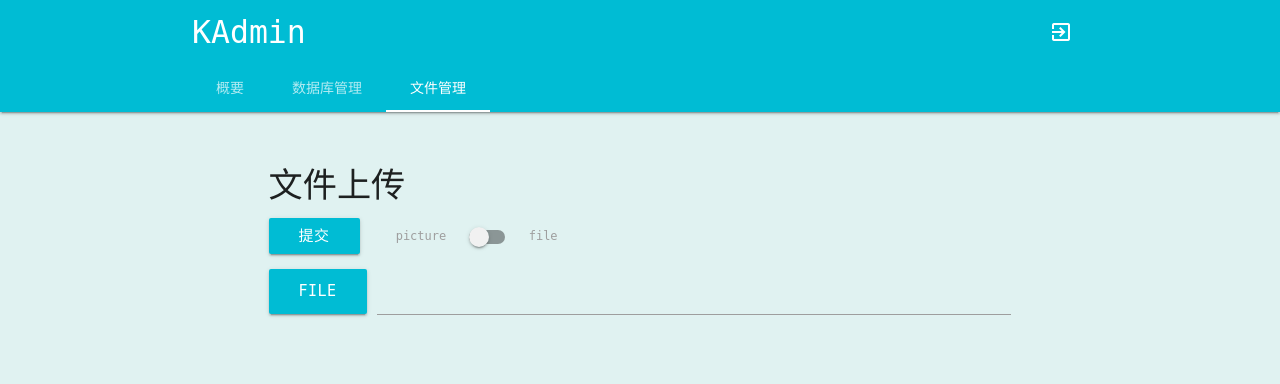
After one commit to FlyAndNotDown/Blog, a Django app: page /kadmin/file in a window 1280 px wide. The commit adds this page. Shown: the top 384 px of the page. Run offline with Django 3.2, Linux system fonts and the light colour scheme; some libraries are stand-ins or nearby versions.

```diff
--- /dev/null
+++ b/main/static/main/css/kadmin/file.css
@@ -0,0 +1,4 @@
+body {
+    font-family: "Microsoft YaHei UI Light", monospace;
+    font-weight: 100;
+}
--- /dev/null
+++ b/main/static/main/css/kadmin/index.css
@@ -0,0 +1,4 @@
+body {
+    font-family: "Microsoft YaHei UI Light", monospace;
+    font-weight: 100;
+}
--- a/main/urls.py
+++ b/main/urls.py
@@ -61,6 +61,12 @@ urlpatterns = [
     url(r'^comment/reply$', views.comment_reply, name='comment_reply'),
 
     # 管理员系统
-    # 管理员登录
-    url(r'^kadmin$', views.kadmin, name='kadmin')
+    # 管理员主页
+    url(r'^kadmin$', views.kadmin, name='kadmin'),
+    # 文件管理页面
+    url(r'^kadmin/file$', views.kadmin_file, name='kadmin_file'),
+
+    # 文件管理系统
+    # 文件上传
+    url(r'^file/upload$', views.file_upload, name='file_upload')
 ]
--- /dev/null
+++ b/main/view/file.py
@@ -0,0 +1,50 @@
+def get_file_postfix(file_name):
+    """
+    获取后缀名
+    :param file_name: 文件名
+    :return: 后缀名
+    """
+    return '.' + file_name.split('.')[-1]
+
+
+# 危险的文件后缀名
+dangerous_file_postfix = [
+    '.sh'
+]
+
+
+def check_if_file_dangerous(file_name):
+    """
+    检验文件是否危险
+    :param file_name: 文件名
+    :return: 是否危险
+    """
+    postfix = get_file_postfix(file_name)
+    for p in dangerous_file_postfix:
+        if postfix == p:
+            return False
+    return True
+
+
+# TODO 获取随机名字
+
+
+class FileUploadRequest:
+    """
+    文件上传请求
+    """
+    def __init__(self, file, file_type):
+        """
+        文件
+        :param file: 文件
+        :param file_type: 文件类型
+        """
+        # 先检查文件是否有危害
+        if check_if_file_dangerous(file.name):
+            self.__response = {
+                'state': False,
+                'reason': '文件类型对服务器有危害，禁止上传'
+            }
+        else:
+            # TODO
+            pass
--- a/main/views.py
+++ b/main/views.py
@@ -12,6 +12,7 @@ from .view.about import *
 from .view.post import *
 from .view.comment import *
 from .view.message import *
+from .view.file import *
 
 import json
 
@@ -188,7 +189,7 @@ def login_local_admin__login(request):
     # 如果成功登录了，就将管理员信息存入 session
     if login_local_admin__login_request.get_response()['state']:
         request.session['admin_login_state'] = True
-        request.session['admin_info'] = login_local_admin__login_request.get_admin_info()
+        request.session['admin_user_info'] = login_local_admin__login_request.get_admin_info()
     # 返回 json 数据
     return HttpResponse(json.dumps(login_local_admin__login_request.get_response()))
 
@@ -199,6 +200,8 @@ def login_logout(request):
     # 清除 session 信息
     request.session['login_state'] = False
     request.session['user_info'] = None
+    request.session['admin_login_state'] = False
+    request.session['admin_user_info'] = None
     # 返回 json 数据
     return HttpResponse(json.dumps({'state': True}))
 
@@ -330,6 +333,43 @@ def message(request):
 # 管理员系统
 # 管理员登录
 def kadmin(request):
-    return render(request, 'main/kadmin/index.html', {
+    # 根据管理员是否登录
+    # 如果已经登录则显示管理员主页
+    if request.session.get('admin_login_state'):
+        return render(request, 'main/kadmin/index.html', {
+            'header': Header(
+                title='管理员主页_Kindem的博客_专注技术的小博客',
+                keywords='',
+                description=''
+            )
+        })
+    # 否则显示登录页面
+    else:
+        return render(request, 'main/kadmin/login.html', {
+            'header': Header(
+                title='管理员登录_Kindem的博客_专注技术的小博客',
+                keywords='',
+                description=''
+            )
+        })
 
+
+# 文件管理页面
+def kadmin_file(request):
+    return render(request, 'main/kadmin/file.html', {
+        'header': Header(
+            title='文件管理_Kindem的博客_专注技术的小博客',
+            keywords='',
+            description=''
+        )
     })
+
+
+# ----------------------------------------------------- #
+# 文件管理系统
+# 文件上传
+def file_upload(request):
+    # 获取文件内容
+    file = request.FILES.get('file')
+    # 获取文件类型
+    file_type = request.POST.get('type')
--- a/templates/kadmin_base.html
+++ b/templates/kadmin_base.html
@@ -22,7 +22,7 @@
     {% block additional-css %}
     {% endblock %}
 </head>
-<body>
+<body class="teal lighten-5">
     {# 导航栏块 #}
     {% block navbar %}
     {% endblock %}
@@ -35,13 +35,13 @@
     {% block main %}
     {% endblock %}
 
-    <!--页脚-->
-    <footer class="page-footer cyan">
-        <div class="footer-copyright">
-            <div class="container">@ 2017 Copyright kindemh.cn<br>
-                Frontend Framework By <a href="http://materializecss.com/about.html" class="white-text">MaterializeCSS</a></div>
-        </div>
-    </footer>
+{#    <!--页脚-->#}
+{#    <footer class="page-footer cyan">#}
+{#        <div class="footer-copyright">#}
+{#            <div class="container">@ 2017 Copyright kindemh.cn<br>#}
+{#                Frontend Framework By <a href="http://materializecss.com/about.html" class="white-text">MaterializeCSS</a></div>#}
+{#        </div>#}
+{#    </footer>#}
 
     <!--jQuery-->
     <script src="{% static 'main/lib/jQuery/jquery-3.2.1.min.js' %}"></script>
--- /dev/null
+++ b/templates/main/kadmin/file.html
@@ -0,0 +1,92 @@
+{% extends 'kadmin_base.html' %}
+{% load staticfiles %}
+
+{% block additional-css %}
+    <link href="{% static 'main/css/kadmin/file.css' %}" rel="stylesheet">
+{% endblock %}
+
+{% block navbar %}
+    <nav class="nav-extended cyan">
+        <div class="nav-wrapper container">
+            <a class="brand-logo">KAdmin</a>
+            <ul class="right">
+                <li><a><i class="material-icons">exit_to_app</i></a></li>
+            </ul>
+        </div>
+        <div class="nav-content container">
+            <ul class="tabs tabs-transparent">
+                <li class="tab"><a href="/kadmin" target="_self">概要</a></li>
+                <li class="tab disabled"><a href="#" target="_self">数据库管理</a></li>
+                <li class="tab"><a class="active">文件管理</a></li>
+            </ul>
+        </div>
+    </nav>
+
+    <div class="section">
+        <div class="container">
+            <div class="row">
+                <div class="col s12 m12 l10 xl10 offset-l1 offset-xl1">
+                    <br>
+                    <h4>文件上传</h4>
+                    <div class="switch">
+                        <div class="btn cyan" id="file-upload-submit">提交</div>
+                        &nbsp;&nbsp;
+                        <label>
+                            picture
+                            <input type="checkbox" id="file-type">
+                            <span class="lever"></span>
+                            file
+                        </label>
+                    </div>
+                    <div class="file-field input-field">
+                        <div class="btn cyan">
+                            <span>file</span>
+                            <input type="file" id="file">
+                        </div>
+                        <div class="file-path-wrapper">
+                            <input class="file-path validate" type="text">
+                        </div>
+                    </div>
+                    <div class="input-field">
+                    </div>
+                </div>
+            </div>
+        </div>
+    </div>
+{% endblock %}
+
+{% block parallax %}
+{% endblock %}
+
+{% block main %}
+{% endblock %}
+
+{% block additional-js %}
+    <script>
+        $(document).ready(function () {
+            // 提交按钮响应
+            $('#file-upload-submit').click(function () {
+                var formData = new FormData();
+                formData.append('file', $('#file').files[0]);
+                formData.append('type', $('#file-type').val());
+                $.ajax({
+                    url: '/file/upload',
+                    type: 'POST',
+                    data: formData,
+                    processData: false,
+                    contentType: false,
+                    dataType: 'json',
+                    async: true,
+                    success: function (jsonObj) {
+                        if (jsonObj.state) {
+                            Materialize.toast('上传文件成功!文件url已经保存到剪切板!', 2000);
+                            window.clipboardData.setData('Text', jsonObj.url);
+                        } else {
+                            Materialize.toast(jsonObj.reason, 2000);
+                        }
+                    }
+                })
+            });
+        });
+    </script>
+{% endblock %}
```
Also changed, not shown: templates/main/kadmin/index.html (+12 -94 lines), templates/main/kadmin/login.html (added, +115 -0 lines).
